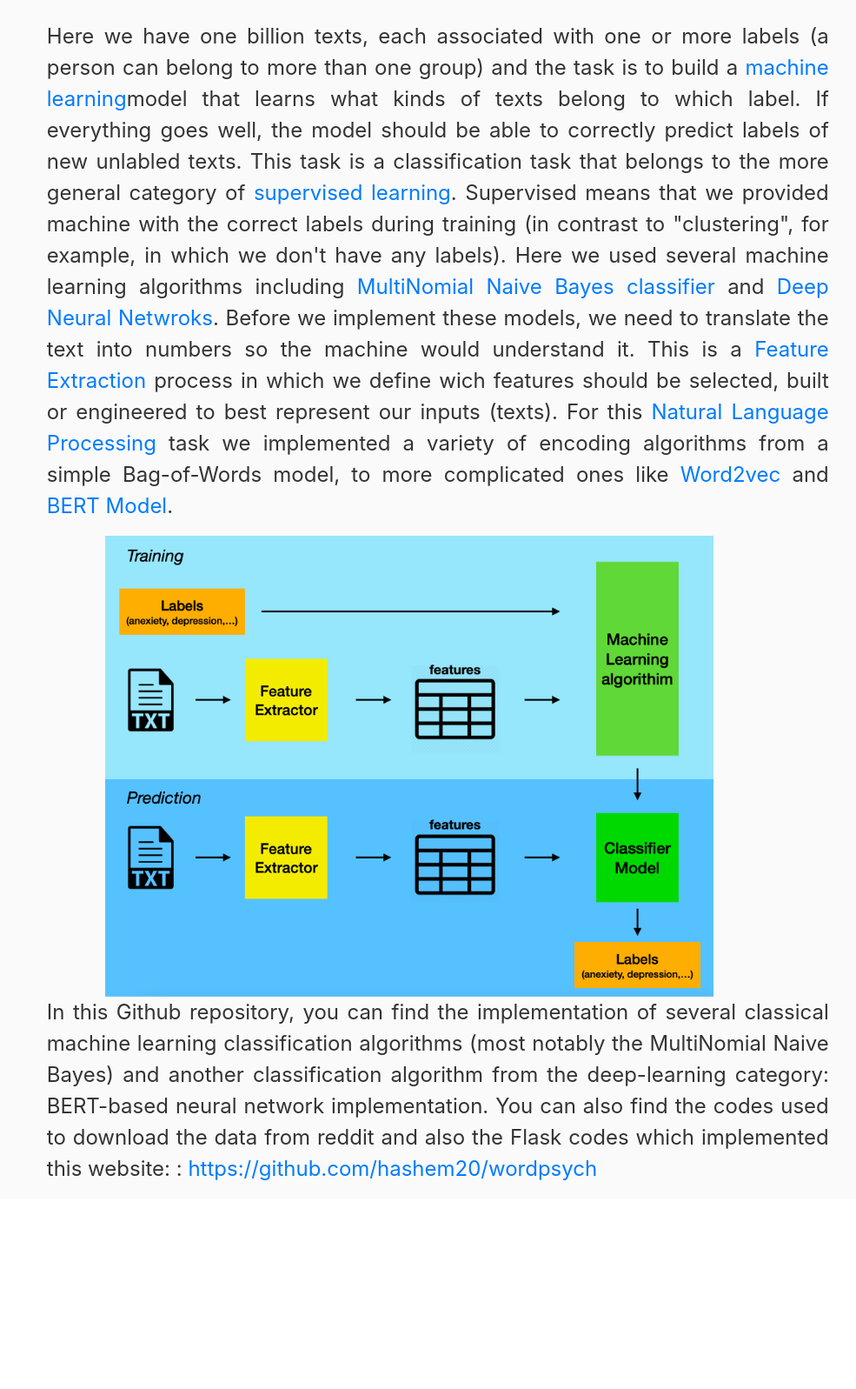
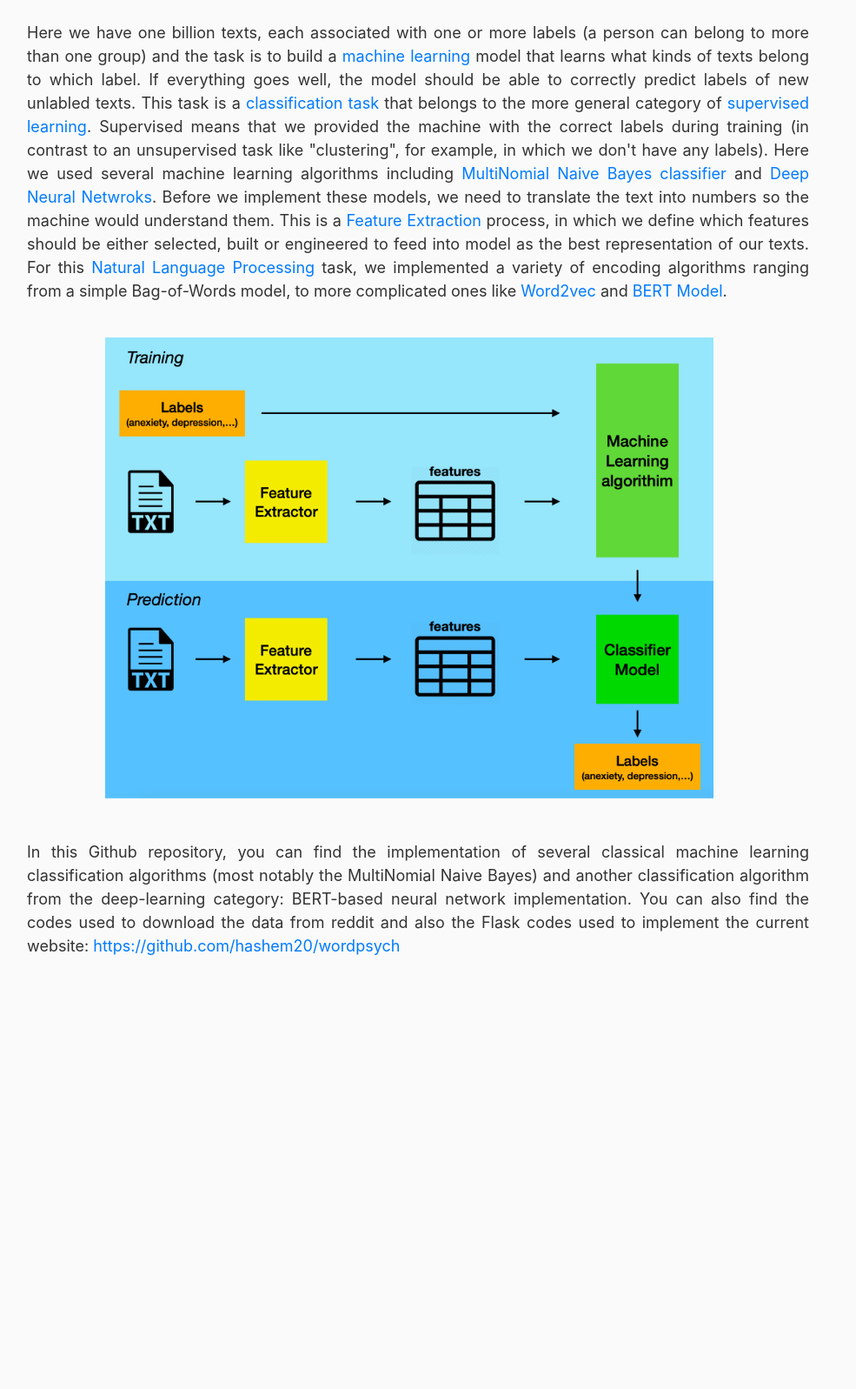
Before and after one commit to hashem20/wordpsych, a Flask app: page /how/ in a window 1280 px wide. Shown: the part 56-1653 px from the top of the page at 87% size, without its empty margins (144-1129 px from the left). Before the commit the page ends 1413 px from the top, so only its background shows below. Run offline with Flask 2, Linux system fonts and the light colour scheme; parts of the project's set-up code (start-up, migrations or seed data) failed here and were passed over; some libraries are stand-ins or nearby versions.

Commit message:
Update how.html

```diff
--- a/flask_app/package/templates/how.html
+++ b/flask_app/package/templates/how.html
@@ -2,35 +2,45 @@
 {% block content %}
 
 <div>
-    <p align="justify" style="width:900px; margin-left:4.7em; font-size:24px">Here we have one billion texts, each associated with one or more
-        labels (a person can belong to more than one group) and the task is to build a <a href="https://en.wikipedia.org/wiki/Machine_learning">
-        machine learning</a>model that learns what kinds of texts belong to which label. If everything goes well, the model should be able to
-        correctly predict labels of new unlabled texts. This task is a classification task that belongs to the more general category of
-        <a href="https://en.wikipedia.org/wiki/Supervised_learning">supervised learning</a>. Supervised means that we provided machine with the
-        correct labels during training (in contrast to "clustering", for example, in which we don't have any labels). Here we used several
-        machine learning algorithms including <a href="https://en.wikipedia.org/wiki/Naive_Bayes_classifier">MultiNomial Naive Bayes classifier</a>
-        and <a href="https://en.wikipedia.org/wiki/Deep_learning">Deep Neural Netwroks</a>. Before we implement these models, we need to translate
-        the text into numbers so the machine would understand it. This is a <a href="https://en.wikipedia.org/wiki/Feature_extraction">
-        Feature Extraction</a> process in which we define wich features should be selected, built or engineered to best represent our inputs (texts).
-        For this <a href="https://en.wikipedia.org/wiki/Natural_language_processing">
-        Natural Language Processing</a> task we implemented a variety of encoding algorithms from a simple
-        <a href="https://en.wikipedia.org/wiki/Bag-of-words_model"></a>Bag-of-Words model, to more complicated ones like <a href="https://en.wikipedia.org/wiki/Word2vec">
-        Word2vec</a> and <a href="https://en.wikipedia.org/wiki/BERT_(language_model)">BERT Model</a>.
+    <p align="justify" style="width:900px; margin-left:5em; font-size:18px">Here we have one billion texts, each associated with one or more
+        labels (a person can belong to more than one group) and the task is to build a
+        <a href="https://en.wikipedia.org/wiki/Machine_learning" target="_blank" rel="noopener noreferrer">
+        machine learning</a> model that learns what kinds of texts belong to which label. If everything goes well, the model should be able to
+        correctly predict labels of new unlabled texts. This task is a <a href="https://en.wikipedia.org/wiki/Statistical_classification"
+        target="_blank" rel="noopener noreferrer">classification task</a> that belongs to the more general category of
+        <a href="https://en.wikipedia.org/wiki/Supervised_learning" target="_blank" rel="noopener noreferrer"> supervised learning</a>.
+        Supervised means that we provided the machine with the correct labels during training (in contrast to an unsupervised task like
+        "clustering", for example, in which we don't have any labels). Here we used several machine learning algorithms including
+        <a href="https://en.wikipedia.org/wiki/Naive_Bayes_classifier" target="_blank" rel="noopener noreferrer"> MultiNomial Naive Bayes
+        classifier</a> and <a href="https://en.wikipedia.org/wiki/Deep_learning" target="_blank" rel="noopener noreferrer">
+        Deep Neural Netwroks</a>. Before we implement these models, we need to translate the text into numbers so the machine would understand them.
+        This is a <a href="https://en.wikipedia.org/wiki/Feature_extraction" target="_blank" rel="noopener noreferrer">
+        Feature Extraction</a> process, in which we define which features should be either selected, built or engineered to feed into model
+        as the best representation of our texts.
+        For this <a href="https://en.wikipedia.org/wiki/Natural_language_processing" target="_blank" rel="noopener noreferrer">
+        Natural Language Processing</a> task, we implemented a variety of encoding algorithms ranging from a simple
+        <a href="https://en.wikipedia.org/wiki/Bag-of-words_model" target="_blank" rel="noopener noreferrer"></a> Bag-of-Words model,
+        to more complicated ones like <a href="https://en.wikipedia.org/wiki/Word2vec" target="_blank" rel="noopener noreferrer">
+        Word2vec</a> and <a href="https://en.wikipedia.org/wiki/BERT_(language_model)" target="_blank" rel="noopener noreferrer"> BERT Model</a>.
     </p>
 </div>
+
+<div><br></div>
 
 <div>
     <img src = "{{url_for('static', filename='flowchart.png')}}" width="700" style="vertical-align:middle;margin:0px 180px"/>
 </div>
 
+<div><br><br></div>
+
 <div>
-    <p align="justify" style="width:900px; margin-left:4.7em; font-size:24px">In this Github repository, you can find the implementation
+    <p align="justify" style="width:900px; margin-left:5em; font-size:18px">In this Github repository, you can find the implementation
         of several classical machine learning classification algorithms (most notably the MultiNomial Naive Bayes) and another classification
         algorithm from the deep-learning category: BERT-based neural network implementation. You can also find the codes used to download the
-        data from reddit and also the Flask codes which implemented this website: </thead></datagrid>:  <a href="https://github.com/hashem20/wordpsych">
+        data from reddit and also the Flask codes used to implement the current website:  <a href="https://github.com/hashem20/wordpsych">
             https://github.com/hashem20/wordpsych</a></p>
 </div>
 
-
+<div><br><br><br><br><br><br><br><br><br><br><br><br><br><br><br><br><br><br><br><br></div>
 
 {% endblock %}
```
